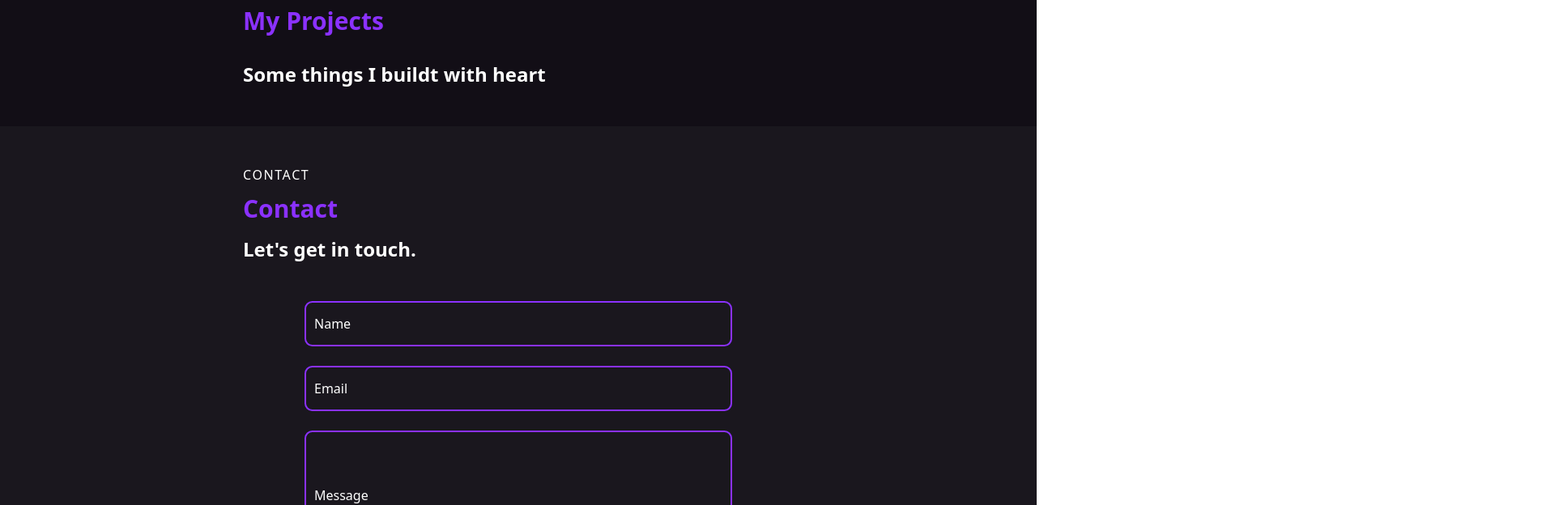
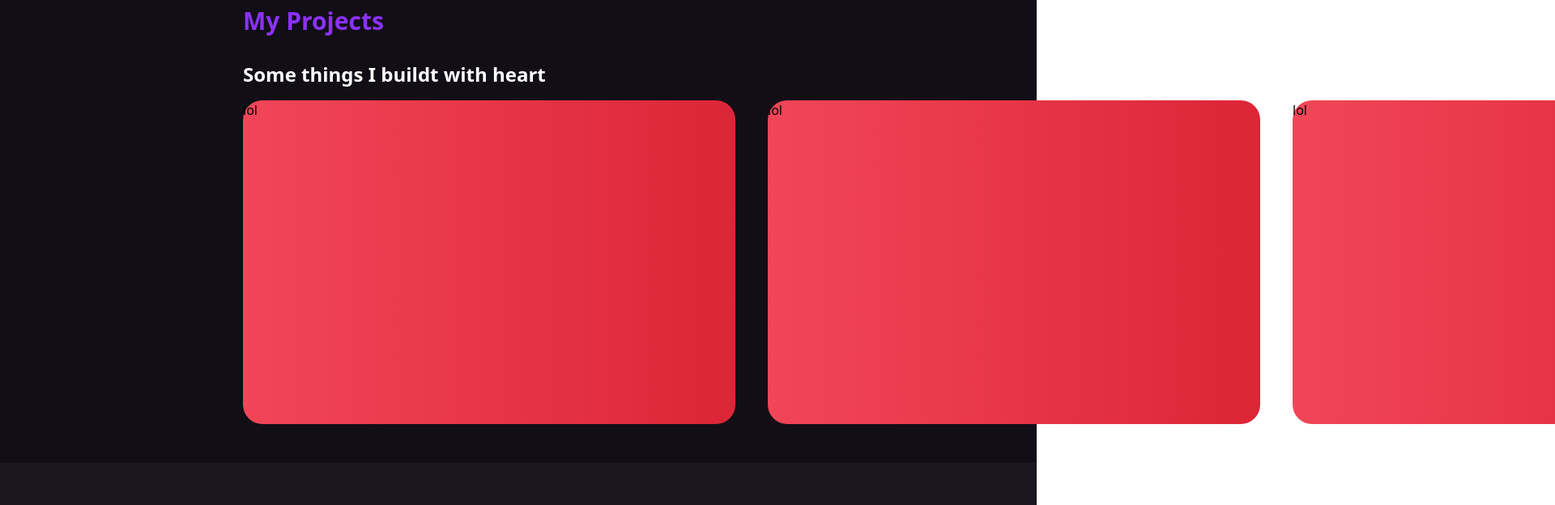
Before and after one commit to linusehle/linusehle-portfolio, a Vue app: page / in a window 1280 px wide. Shown: the part 900-1524 px from the top of the page at 81% size, 1920 px wide, since content can reach past the window. Built offline with nearby package versions, Linux system fonts and the light colour scheme.

Commit message:
feat: added progress bar

```diff
--- a/src/components/Home.vue
+++ b/src/components/Home.vue
@@ -1,4 +1,5 @@
 <template>
+    <div id="progress-bar"></div>
     <div id="home" class="bg-[#120e16]">
         <div class="flex flex-col py-12 px-4 md:px-[125px] lg:px-[300px]">
 
@@ -96,6 +97,36 @@
             <div class="w-full sm:max-w-lg pt-4">
                 <span class="font-bold text-2xl text-white md:text-3">Some things I buildt with heart</span>
             </div>
+            <div class="flex mt-8">
+                <div class="mr-10">
+                    <a href="" target="_blank">
+                        <div class="h-[25rem] w-[38rem] rounded-3xl max-w-full" style="background: linear-gradient(90deg, rgb(241, 70, 88) 0%, rgb(220, 37, 55) 100%);">
+                            <span>lol</span>
+                        </div>
+                    </a>
+                </div>
+                <div class="mr-10">
+                    <a href="" target="_blank">
+                        <div class="h-[25rem] w-[38rem] rounded-3xl max-w-full" style="background: linear-gradient(90deg, rgb(241, 70, 88) 0%, rgb(220, 37, 55) 100%);">
+                            <span>lol</span>
+                        </div>
+                    </a>
+                </div>
+                <div class="mr-10">
+                    <a href="" target="_blank">
+                        <div class="h-[25rem] w-[38rem] rounded-3xl max-w-full" style="background: linear-gradient(90deg, rgb(241, 70, 88) 0%, rgb(220, 37, 55) 100%);">
+                            <span>lol</span>
+                        </div>
+                    </a>
+                </div>
+                <div class="mr-10">
+                    <a href="" target="_blank">
+                        <div class="h-[25rem] w-[38rem] rounded-3xl max-w-full" style="background: linear-gradient(90deg, rgb(241, 70, 88) 0%, rgb(220, 37, 55) 100%);">
+                            <span>lol</span>
+                        </div>
+                    </a>
+                </div>
+            </div>
         </div>
     </div>
     <div id="contact" class="bg-[#1a171e] flex flex-col">
@@ -136,3 +167,28 @@
         </div>
     </div>
 </template>
+
+<style scoped>
+#progress-bar {
+    --scrollAmount: 0%;
+    background-image: linear-gradient(120deg, #84fab0 0%, #8fd3f4 100%);
+    width: var(--scrollAmount);
+    height: 25px;
+    position: fixed;
+    top: 0;
+}
+</style>
+
+<script setup>
+let processScroll = () => {
+    let docElem = document.documentElement,
+        docBody = document.body,
+        scrollTop = docElem['scrollTop'] || docBody['scrollTop'],
+        scrollBottom = (docElem['scrollHeight'] || docBody['scrollHeight']) - window.innerHeight,
+        scrollPercent = scrollTop / scrollBottom * 100 + '%';
+
+        document.getElementById("progress-bar").style.setProperty("--scrollAmount", scrollPercent);
+}
+
+document.addEventListener("scroll", processScroll)
+</script>
```
